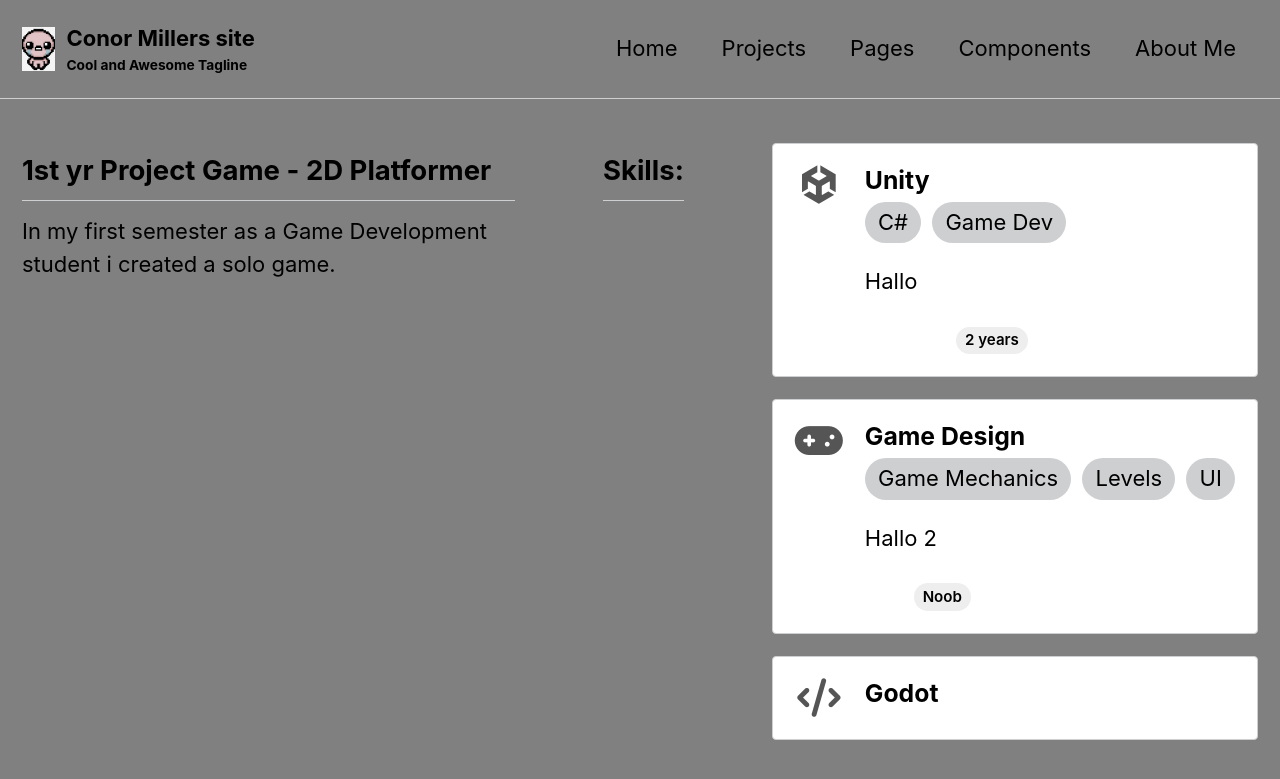
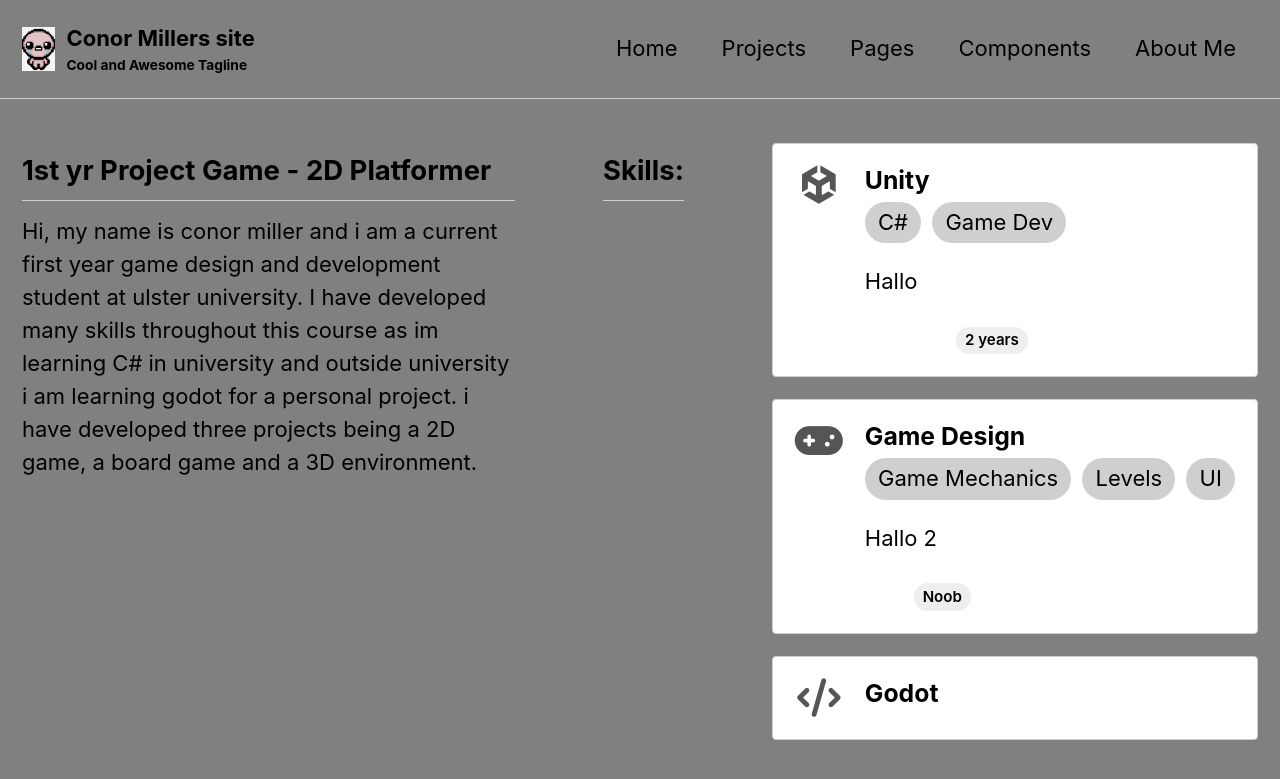
Before and after one commit to Conor-Miller9276/Conor-Miller9276.github.io, a Jekyll site: the page built from _pages/about-me.md, in a window 1280 px wide and 900 px high. Shown: the top 779 px of the window. Built offline with Jekyll 4.4.1, drawn with Linux system fonts in a browser that asks for light colours.

Commit message:
Update about-me.md

```diff
--- a/_pages/about-me.md
+++ b/_pages/about-me.md
@@ -24,14 +24,14 @@ skills:
 <div style="flex:1 1 100px; min-width:400px;">
 <h2>1st yr Project Game - 2D Platformer</h2>
 <p>
-In my first semester as a Game Development student i created a solo game.
+Hi, my name is conor miller and i am a current first year game design and development student at ulster university. I have developed many skills throughout this course as im learning C# in university and outside university i am learning godot for a personal project. i have developed three projects being a 2D game, a board game and a 3D environment.
 </p>
 </div>
 
 <h2>Skills: </h2>
 
 {% include skills skills=page.skills %}
-{% include skills skills=page.skills %}
+
 
 {% include download
   title="Download my Project Proposal"
```
